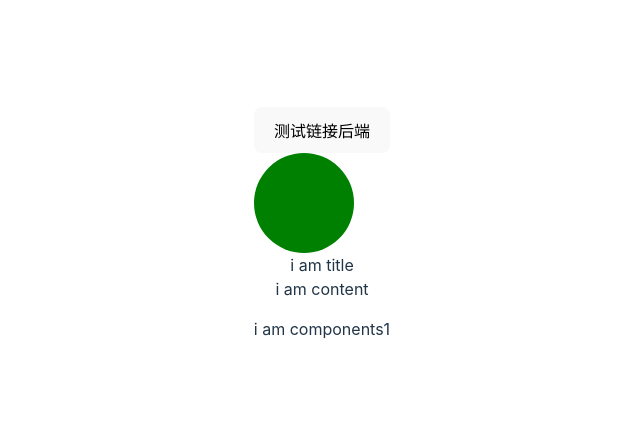
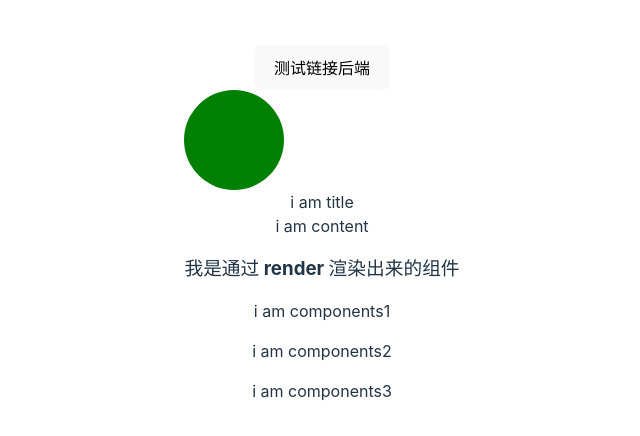
Before and after one commit to LuckBright/node-vue-vite, a Vue app in the folder upload-vue/: page / in a window 1280 px wide. Shown: the part 168-604 px from the top of the page, without its empty margins (318-958 px from the left). Built offline with nearby package versions, Linux system fonts and the light colour scheme.

Commit message:
feat: 🤖ref 数组操作 以及 初识函数式组件

```diff
--- a/upload-vue/src/App.vue
+++ b/upload-vue/src/App.vue
@@ -1,14 +1,28 @@
 <script setup lang="ts">
 import axios from 'axios'
-import { ref } from 'vue'
+import { reactive, ref, watchEffect, Ref, onMounted, onBeforeUpdate, onUpdated } from 'vue'
 import a1 from './components/a1.vue'
-import A1 from './components/a1.vue';
+import a2 from './components/a2'
+import renderComponent from './components/randerComponent'
 
 const bgcColor = ref('green')
 const title = ref('i am title')
 const content = ref('i am content')
+const text1 = ref('')
+const list = reactive([1, 2, 3])
+let itemRefs:Ref[] = reactive([])
 
-
+const setItemRef = (el: Ref) => {
+  if (el) {
+    itemRefs.push(el)
+  }
+}
+onBeforeUpdate(() => {
+  itemRefs = []
+})
+const changeClick = () => {
+  console.log('执行事件', itemRefs)
+}
 const handleLinkNode = () => {
   // axios.get('/api/getData').then(res => {
   //   console.log('res= >>>>>>>>>', res)
@@ -23,7 +37,18 @@ const handleLinkNode = () => {
   <div id="box"></div>
   <div>{{title}}</div>
   <div>{{content}}</div>
-  <a1 v-model:title="title" v-model:content="content" v-model.capitalize="title"></a1>
+  <renderComponent :level="3">
+    我是通过 render 渲染出来的组件
+  </renderComponent>
+  <a1
+    v-for="item in list"
+    :key="item"
+    :keyIndex="item"
+    :ref="setItemRef"
+    v-model:title="title"
+    @changeClick="changeClick"
+    v-model:content="content">
+  </a1>
 </template>
 
 <style scoped>
--- a/upload-vue/src/components/a1.vue
+++ b/upload-vue/src/components/a1.vue
@@ -1,5 +1,5 @@
 <template>
-  <p @click="updateEmit">i am components1</p>
+  <p @click="updateEmit">i am components{{keyIndex}}</p>
 </template>
 
 <script lang="ts">
@@ -9,24 +9,30 @@ import { ref, toRefs } from 'vue'
 
 export default {
   props: {
+    content: String,
+    modelModifiers: { // 默认
+      default: () => ({ })
+    },
+    keyIndex: Number,
     title: String,
-    content: String,
-    modelModifiers: {
+    titleModifiers: { // 带参数的自定义修饰符
       default: () => ({ })
     }
   },
-  emits: ['update:title', 'update:content'],
+  emits: ['update:title', 'update:content', 'changeClick'],
   setup(props: any, { emit }: { emit: Function }) {
-    const { title, content, modelModifiers } = toRefs(props)
+    const { title, content, titleModifiers } = toRefs(props)
+
+    // 双向绑定会触发 ref 数组的再次调用
     const updateEmit = () => {
-      // emit('update:title', 'update title')
-      // emit('update:content', 'update content')
-      console.log(modelModifiers.value)
       let newTitle = ref(title.value)
-      if (modelModifiers.value.capitalize) {
-        newTitle.value = newTitle.value.charAt(0).toUpperCase() + newTitle.value.slice(1)
-        emit('update:title', newTitle.value)
-      }
+      newTitle.value = newTitle.value.charAt(0).toUpperCase() + newTitle.value.slice(1)
+      emit('update:title', newTitle.value)
+      // if (titleModifiers.value.capitalize) {
+      //   newTitle.value = newTitle.value.charAt(0).toUpperCase() + newTitle.value.slice(1)
+      //   emit('update:title', newTitle.value)
+      // }
+      emit('changeClick')
     }
     return {
       updateEmit
--- /dev/null
+++ b/upload-vue/src/components/props-type.ts
@@ -0,0 +1,20 @@
+import { AppContext, ExtractPropTypes, PropType } from "vue"
+
+const propsType = {
+  level: {
+    type: Number,
+    default: 1
+  }
+}
+
+const contextType = {
+  slots: {
+    type: Object as PropType<AppContext>
+  },
+  attrs: {
+    type: Object as PropType<AppContext>
+  }
+}
+
+export type PropsType = ExtractPropTypes<typeof propsType>
+export type ContextType = ExtractPropTypes<typeof contextType>
--- /dev/null
+++ b/upload-vue/src/components/randerComponent.ts
@@ -0,0 +1,10 @@
+import { h } from 'vue'
+import { ContextType, PropsType } from './props-type'
+
+const DynamicHeading = (props: PropsType, context: ContextType) => {
+  const { level } = props
+  return h(`h${level}`, context.attrs, context.slots)
+}
+DynamicHeading.props = ['level']
+
+export default DynamicHeading
--- a/upload-vue/src/main.ts
+++ b/upload-vue/src/main.ts
@@ -3,7 +3,6 @@ import './style.css'
 import App from './App.vue'
 
 const app = createApp(App)
-console.log(app.config)
 app.config.globalProperties.$api = '/api'
 
 // 自动获取元素焦点
```
